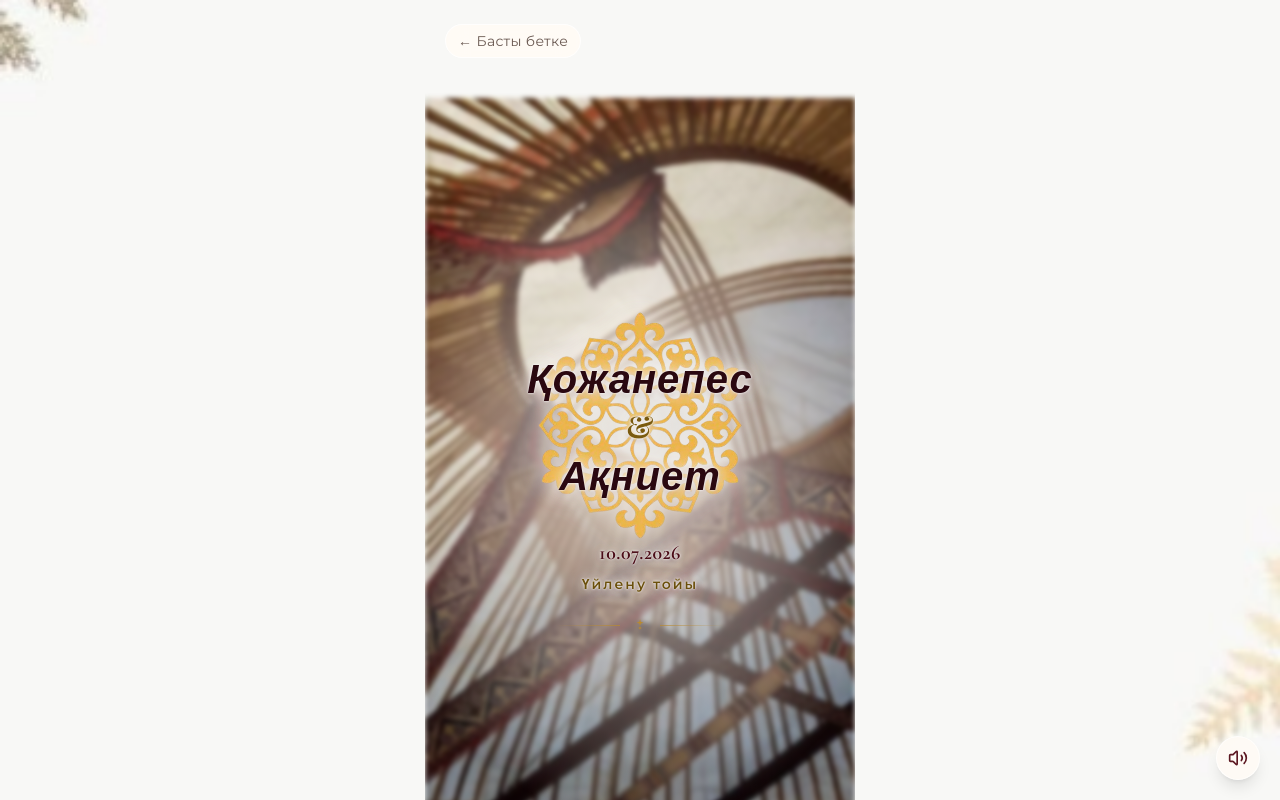
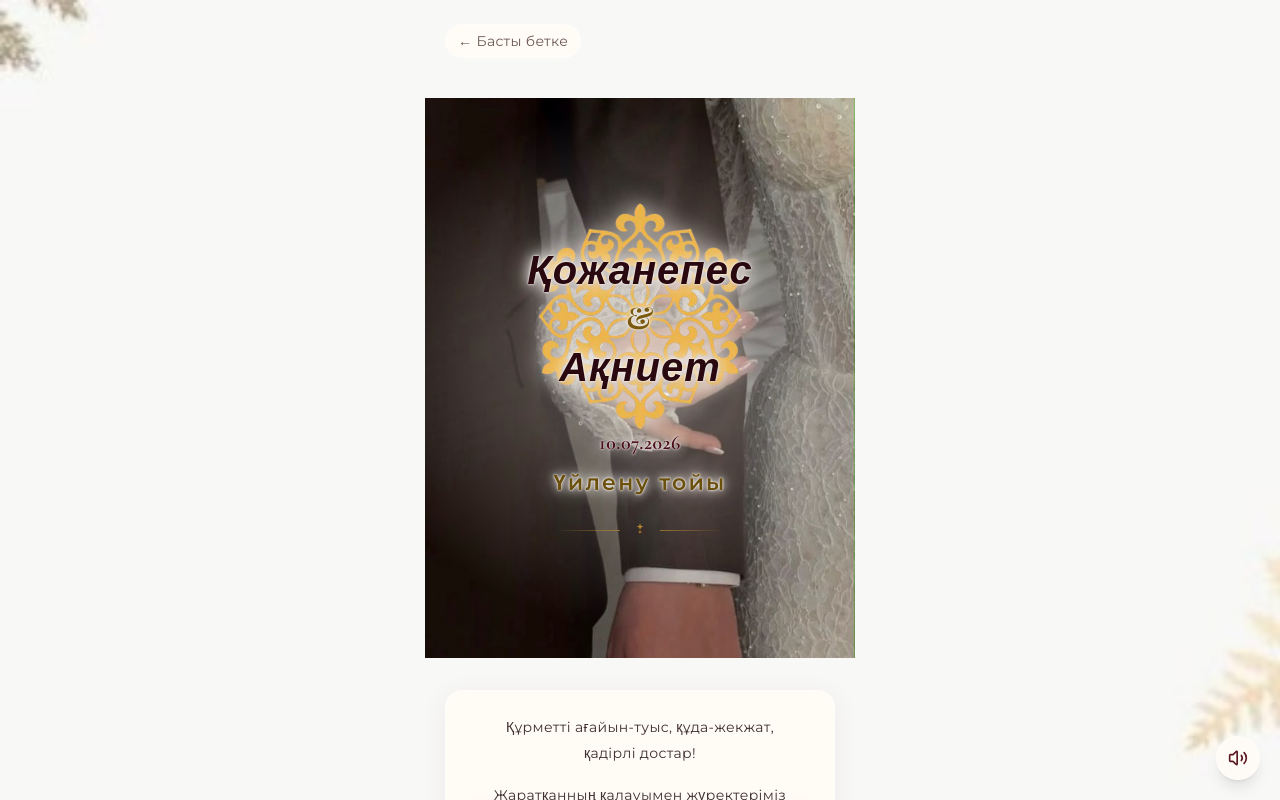
Before and after one commit to Khaldybek/test, a Next.js app: page /toi-banket in a window 1280 px wide. Shown: the top 800 px of the page. Built offline with nearby package versions, Linux system fonts and the light colour scheme.

Commit message:
Update toi-banket hero, bet-ashar time, and deploy tweaks.
Replace banket hero photo with couple image, soften overlay styling, enlarge subtitle, fix default music path, image qualities config, and PM2 fork mode.

Co-authored-by: Cursor <cursoragent@cursor.com>

```diff
--- a/app/globals.css
+++ b/app/globals.css
@@ -318,4 +318,31 @@
     height: auto;
     filter: blur(2.5px) brightness(0.92);
   }
+
+  .bet-ashar-hero__photo--couple {
+    min-height: 22rem;
+    max-height: 70vh;
+    object-fit: cover;
+    object-position: center 35%;
+    filter: brightness(0.9);
+  }
+
+  .bet-ashar-hero--banket::after {
+    background: radial-gradient(
+      ellipse 90% 65% at 50% 48%,
+      rgba(255, 251, 245, 0.38) 0%,
+      rgba(255, 251, 245, 0.16) 42%,
+      transparent 72%
+    );
+  }
+
+  .bet-ashar-hero--banket .bet-ashar-hero__photo--couple {
+    filter: brightness(0.97);
+  }
+
+  .bet-ashar-hero__subtitle--banket {
+    font-size: 1.375rem;
+    line-height: 1.35;
+    letter-spacing: 0.1em;
+  }
 }
--- a/components/banket-page.tsx
+++ b/components/banket-page.tsx
@@ -43,20 +43,20 @@ export function BanketPage() {
         </nav>
 
         <FadeIn className="mt-10 text-center">
-          <div className="bet-ashar-hero relative -mx-5 w-[calc(100%+2.5rem)]">
+          <div className="bet-ashar-hero bet-ashar-hero--banket relative -mx-5 w-[calc(100%+2.5rem)]">
             <img
               src={event.heroImage ?? "/images/bg-banket-hero.png"}
               alt=""
-              width={576}
+              width={527}
               height={1024}
-              className="bet-ashar-hero__photo block w-full"
+              className="bet-ashar-hero__photo bet-ashar-hero__photo--couple block w-full"
             />
             <div className="absolute inset-0 z-10 flex flex-col items-center justify-center px-4 py-8 text-center">
               <CoupleNamesHero groom={COUPLE.groom} bride={COUPLE.bride} withOrnament variant="overlay" />
               <p className="bet-ashar-hero__title heading-display mt-4 font-serif text-xl tracking-[0.25em]">
                 {formatDateDots(event.date)}
               </p>
-              <p className="bet-ashar-hero__subtitle mt-2 text-sm font-semibold tracking-[0.14em] text-pretty">
+              <p className="bet-ashar-hero__subtitle bet-ashar-hero__subtitle--banket mt-3 font-semibold tracking-[0.12em] text-pretty">
                 {event.subtitle}
               </p>
               <OrnamentDivider className="mt-6" />
--- a/deploy/ecosystem.config.cjs
+++ b/deploy/ecosystem.config.cjs
@@ -5,6 +5,7 @@ module.exports = {
       cwd: "/home/ubuntu/test/test",
       script: "node_modules/next/dist/bin/next",
       args: "start -p 3011",
+      exec_mode: "fork",
       instances: 1,
       autorestart: true,
       watch: false,
--- a/lib/wedding-config.ts
+++ b/lib/wedding-config.ts
@@ -43,9 +43,9 @@ export const BET_ASHAR: WeddingEvent = {
   backgroundPosition: "22% center",
   description:
     "Құрметті ағайын-туыс, құда-жекжат, қадірлі достар! Сіздерді шаңырағымыздың шаттығын еселейтін, ұлттық дәстүріміздің көркі саналатын беташар салтанатымыздың қадірлі қонағы болуға шын жүректен шақырамыз. Қуанышымызға ортақ болып, ақ баталарыңызды арнап, осы ерекше күніміздің куәсі болыңыздар. Сіздерді зор ықыласпен күтеміз!",
-  date: "2026-07-08T12:00:00",
+  date: "2026-07-08T11:00:00",
   dateLabel: "8 шілде 2026 ж.",
-  timeLabel: "12:00",
+  timeLabel: "11:00",
   address: "Мұнайлы ауданы, 19-й квартал, 2/6",
   mapUrl: "https://2gis.kz/almaty",
   rsvpSheetId: "1vzU1L_LqxuNDiRtktQG0m9Sc-FDF_YFykPHLwhjpMTY",
@@ -84,6 +84,6 @@ export const TOI_BANKET: WeddingEvent = {
   },
 }
 
-export const MUSIC_SRC = "/music/song.mp3"
+export const MUSIC_SRC = "/music/betashar.m4a"
 
 export const HOME_BACKGROUND = "/images/bg-home.png"
--- a/next.config.mjs
+++ b/next.config.mjs
@@ -5,6 +5,7 @@ const nextConfig = {
   },
   images: {
     unoptimized: true,
+    qualities: [100, 75],
   },
 }
 
```
Also changed, not shown: public/images/bg-banket-hero.png.
